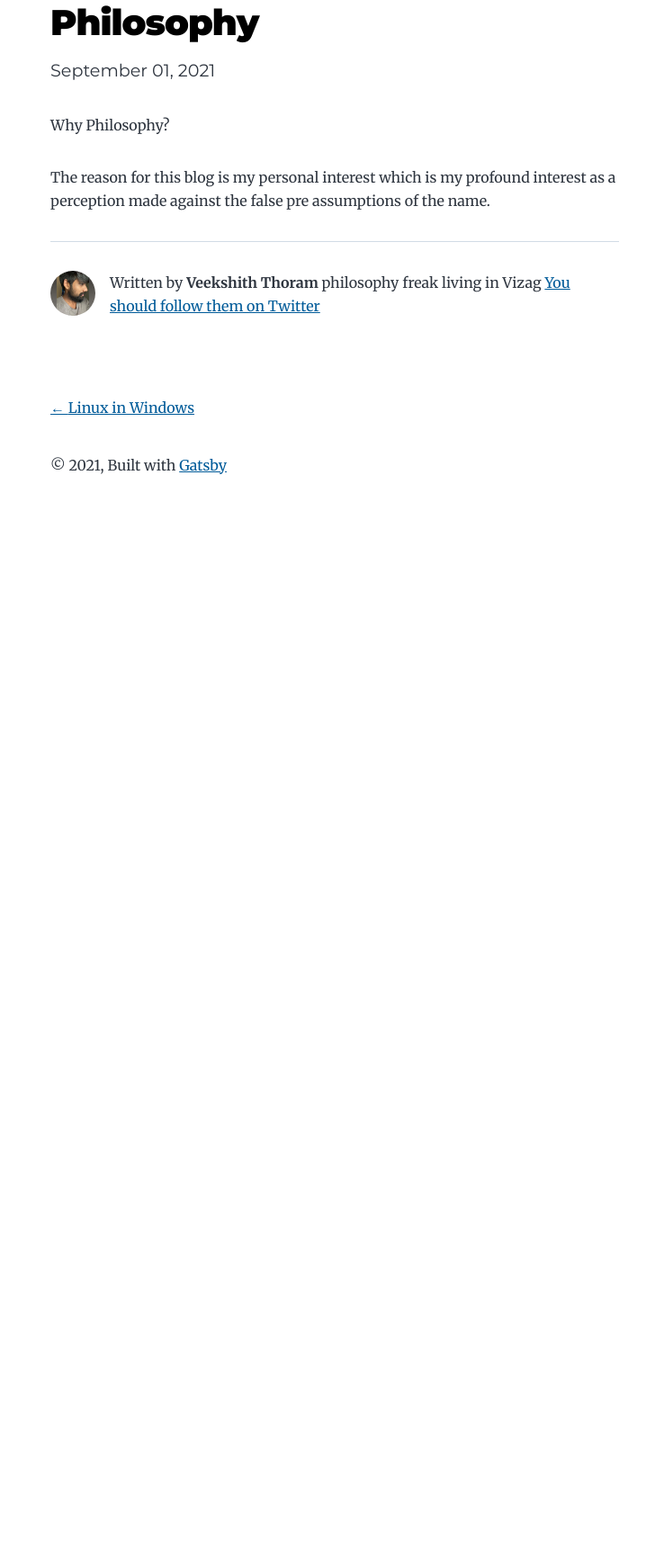
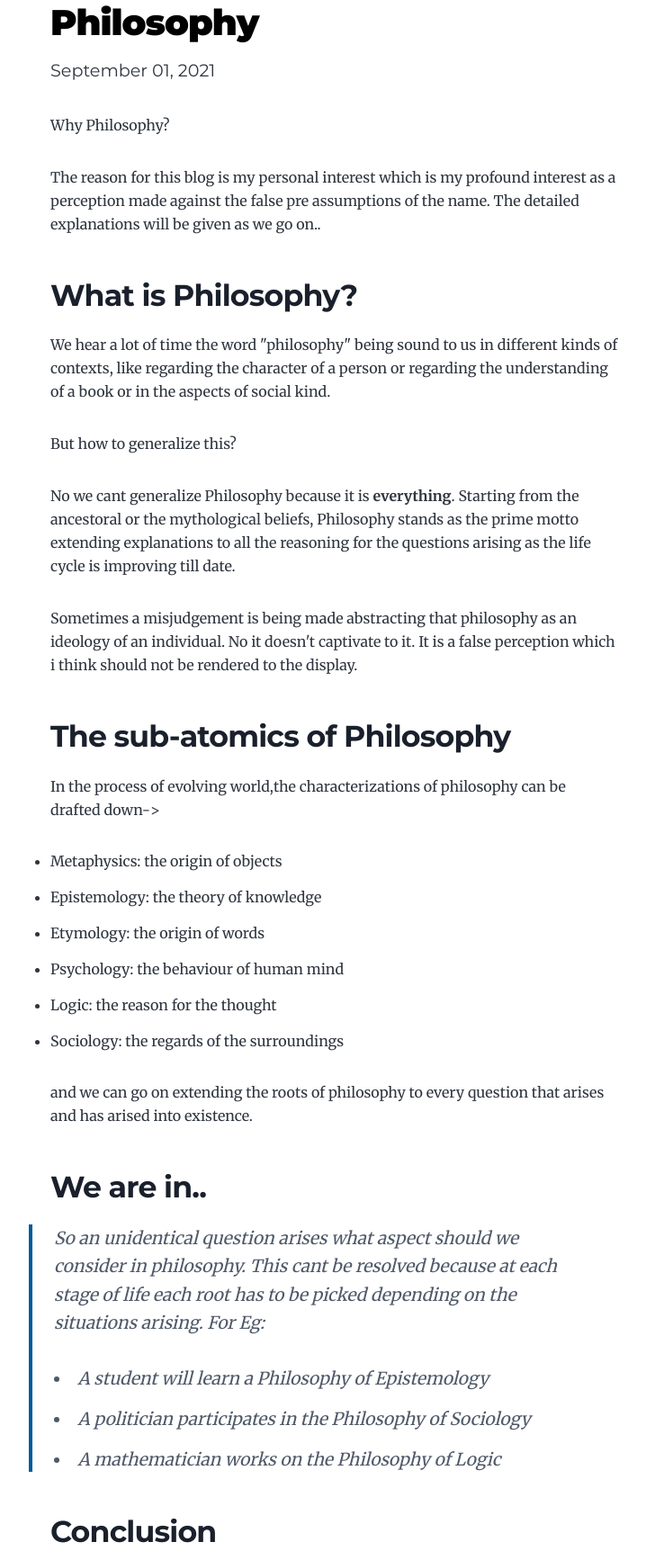
Before and after one commit to Veekshith-Thoram/demo-blog, a Gatsby site: page /philosophy-blog/ in a window 1280 px wide. Shown: the part 114-1838 px from the top of the page at 90% size, without its empty margins (268-986 px from the left). Before the commit the page ends 800 px from the top, so only its background shows below. Built offline with nearby package versions, Linux system fonts and the light colour scheme; Gatsby itself is replaced by a stand-in of ours.

Commit message:
added content

```diff
--- a/content/blog/philosophy-blog/index.md
+++ b/content/blog/philosophy-blog/index.md
@@ -7,3 +7,44 @@ description: "The explanation of the name Philosophy.."
 Why Philosophy?
 
 The reason for this blog is my personal interest which is my profound interest as a perception made against the false pre assumptions of the name.
+The detailed explanations will be given as we go on..
+
+## What is Philosophy?
+
+We hear a lot of time the word "philosophy" being sound to us in different kinds of contexts, like regarding the character of a person or regarding the understanding of a book or in the aspects of social kind.
+
+But how to generalize this?
+
+No we cant generalize Philosophy because it is **everything**.
+Starting from the ancestoral or the mythological beliefs, Philosophy stands as the prime motto extending explanations to all the reasoning for the questions arising as the life cycle is improving till date.
+
+Sometimes a misjudgement is being made abstracting that philosophy as an ideology of an individual. No it doesn't captivate to it. It is a false perception which i think should not be rendered to the display.
+
+## The sub-atomics of Philosophy
+
+In the process of evolving world,the characterizations of philosophy can be drafted down->
+
+- Metaphysics: the origin of objects
+- Epistemology: the theory of knowledge
+- Etymology: the origin of words
+- Psychology: the behaviour of human mind
+- Logic: the reason for the thought
+- Sociology: the regards of the surroundings
+
+and we can go on extending the roots of philosophy to every question that arises and has arised into existence.
+
+## We are in..
+
+> So an unidentical question arises what aspect should we consider in philosophy. This cant be resolved because at each stage of life each root has to be picked depending on the situations arising.
+> For Eg:
+>
+> - A student will learn a Philosophy of Epistemology
+> - A politician participates in the Philosophy of Sociology
+> - A mathematician works on the Philosophy of Logic
+
+## Conclusion
+
+So the sustainable conclusion can be that a philosophical entity cant be restricted to just an individual or an issue.
+A great deal of philosophy must be stuffed in every individual and every aspect which can be the foreground where the humanity sails on.
+
+A great philosopher once stated "Contradictory innovations became contemporary permanents". Hence a provoking thought in you makes a whole sense of society.
```
